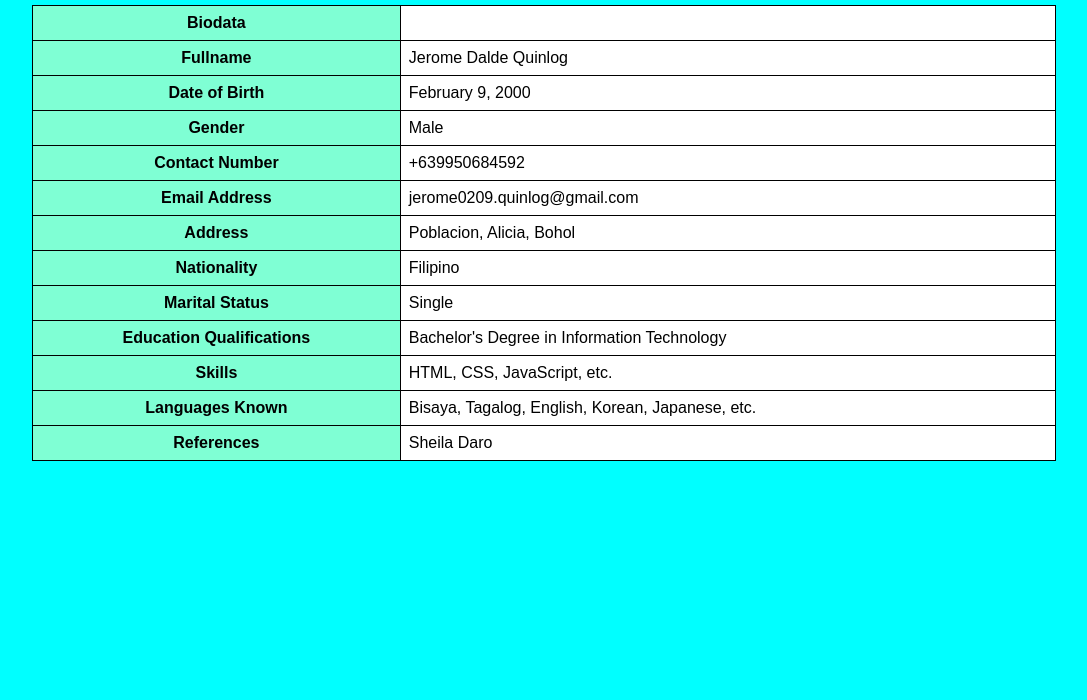
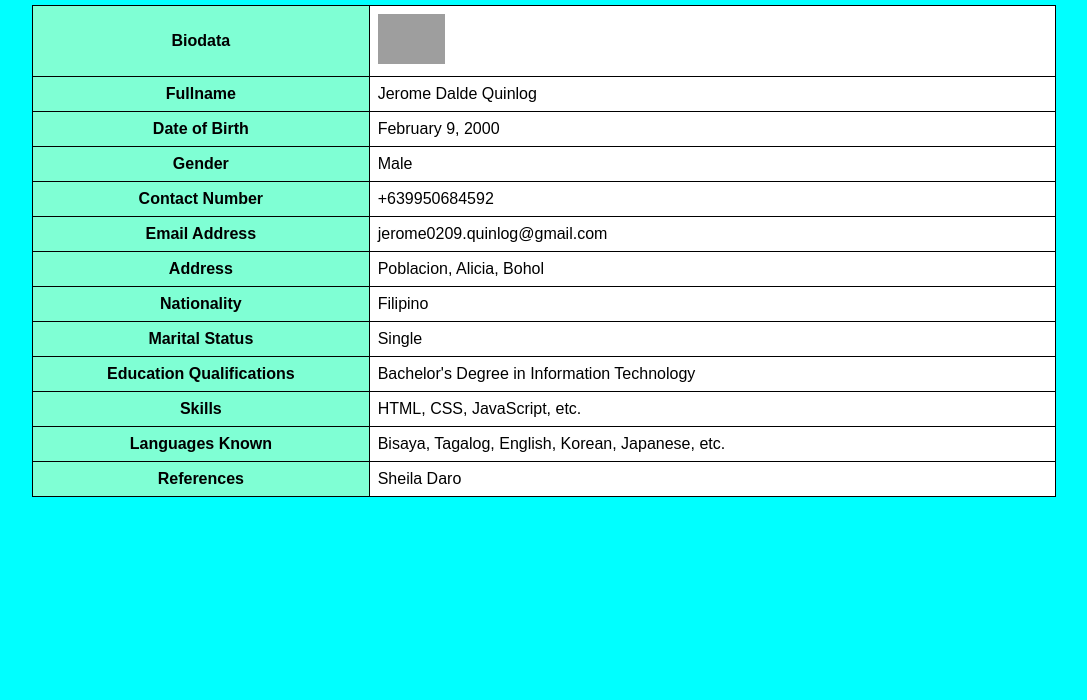
Before and after one commit to jequinz-09/GitSecondActivity, a plain HTML site: page index.html in a window 1280 px wide. Shown: the part 100-800 px from the top of the page, without its empty margins (96-1183 px from the left). Drawn offline with Linux system fonts and the light colour scheme; grey boxes are pictures that could not be loaded.

Commit message:
Add Profile Picture

```diff
--- a/index.html
+++ b/index.html
@@ -20,6 +20,7 @@
         <table>
             <tr>
                 <th>Biodata</th>
+                <td><img src="jerome.jpg" alt="profile.jpg" /></td>
             </tr>
             <tr>
                 <th>Fullname</th>
--- a/style.css
+++ b/style.css
@@ -45,3 +45,7 @@ td {
 th {
     background-color: aquamarine;
 }
+
+img {
+    width: 10%;
+}
```
Also changed, not shown: 1 other file.
